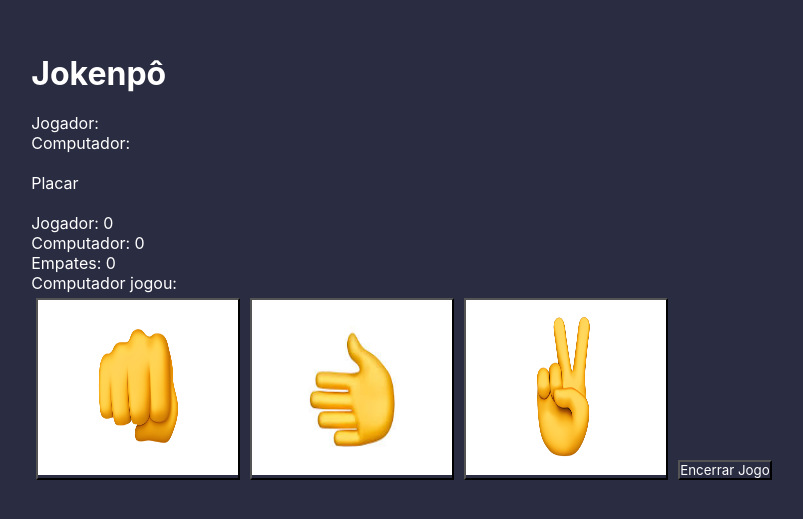
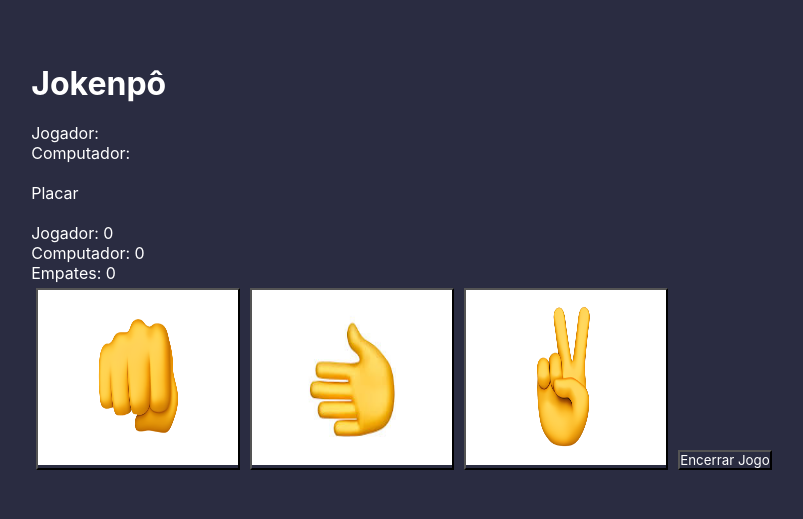
Before and after one commit to gsoliveira22/Projeto-PPT, a React (Vite) app in the folder proj-ppt/: page / in a window 1280 px wide. Shown: the part 131-650 px from the top of the page, without its empty margins (236-1039 px from the left). Built offline with nearby package versions, Linux system fonts and the light colour scheme.

Commit message:
Update App.jsx

```diff
--- a/proj-ppt/src/App.jsx
+++ b/proj-ppt/src/App.jsx
@@ -113,7 +113,6 @@ function App() {
           <p>Jogador: {winnersCounter.player}</p>
           <p>Computador: {winnersCounter.computer}</p>
           <p>Empates: {winnersCounter.ties}</p>
-          <p>Computador jogou: {currentPlay.computer}</p>
           <button onClick={() => makeMove('rock')}>
             <img src={RockHandTransparent} alt="Pedra" />
           </button>
```
